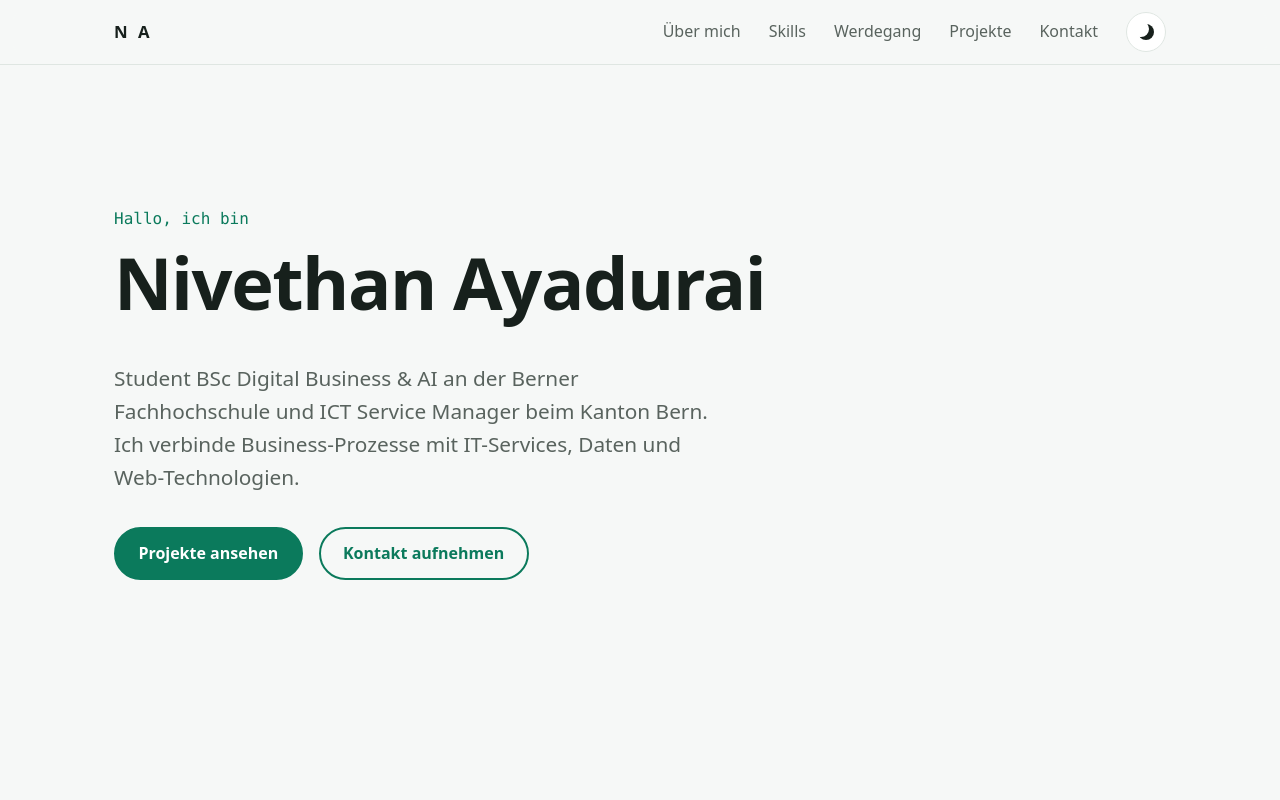
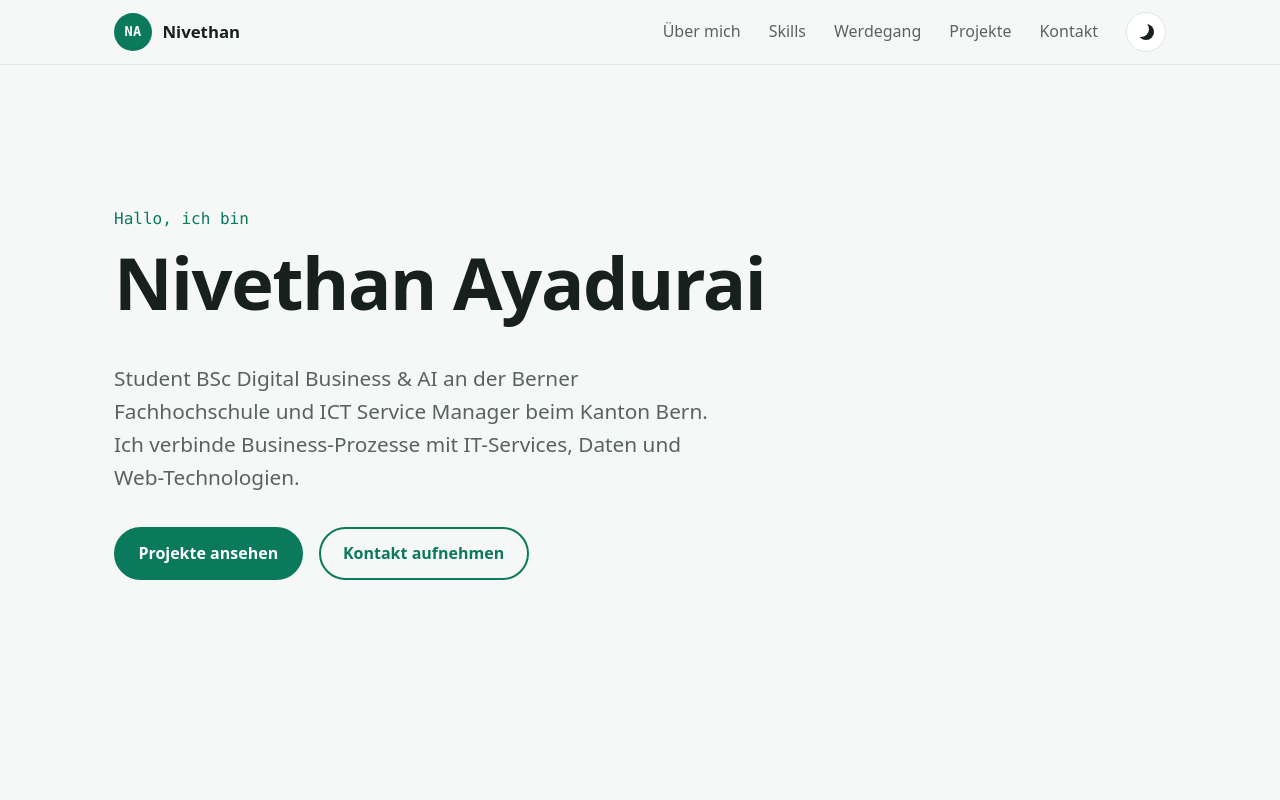
Before and after one commit to Ayadn2/ayadn2.github.io, a plain HTML site: page index.html in a window 1280 px wide. Shown: the top 800 px of the page. Drawn offline with Linux system fonts and the light colour scheme; no server answers.

Commit message:
Logo als Monogramm im Kreis

```diff
--- a/index.html
+++ b/index.html
@@ -22,7 +22,10 @@
 
   <header class="site-header">
     <nav class="nav container" aria-label="Hauptnavigation">
-      <a class="nav__logo" href="#top">N<span>A</span></a>
+      <a class="nav__logo" href="#top" aria-label="Nivethan Ayadurai – zum Seitenanfang">
+        <span class="nav__logo-mark" aria-hidden="true">NA</span>
+        <span class="nav__logo-name">Nivethan</span>
+      </a>
 
       <button class="nav__toggle" type="button" aria-expanded="false" aria-controls="nav-menu" aria-label="Menü öffnen">
         <span class="nav__toggle-bar"></span>
```
